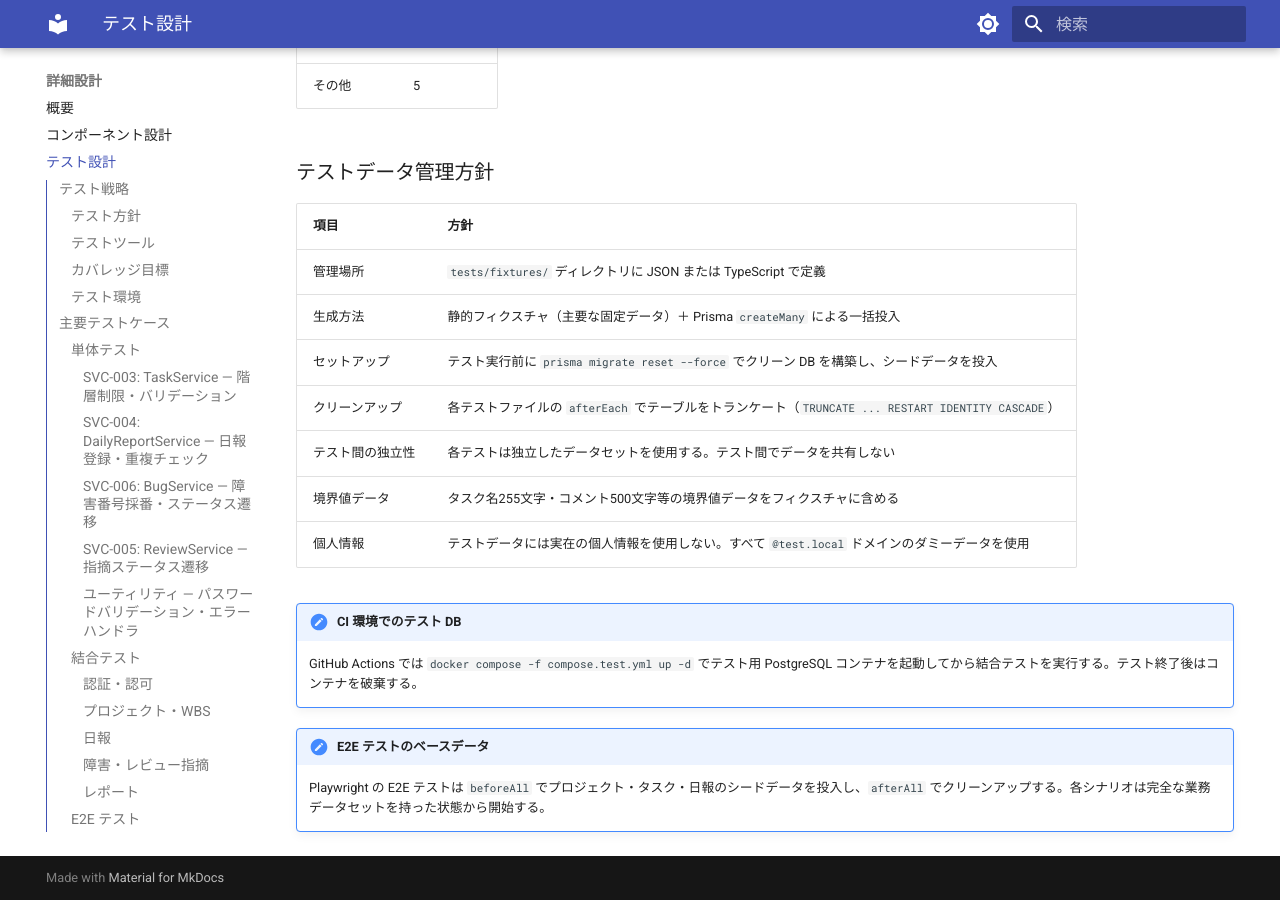
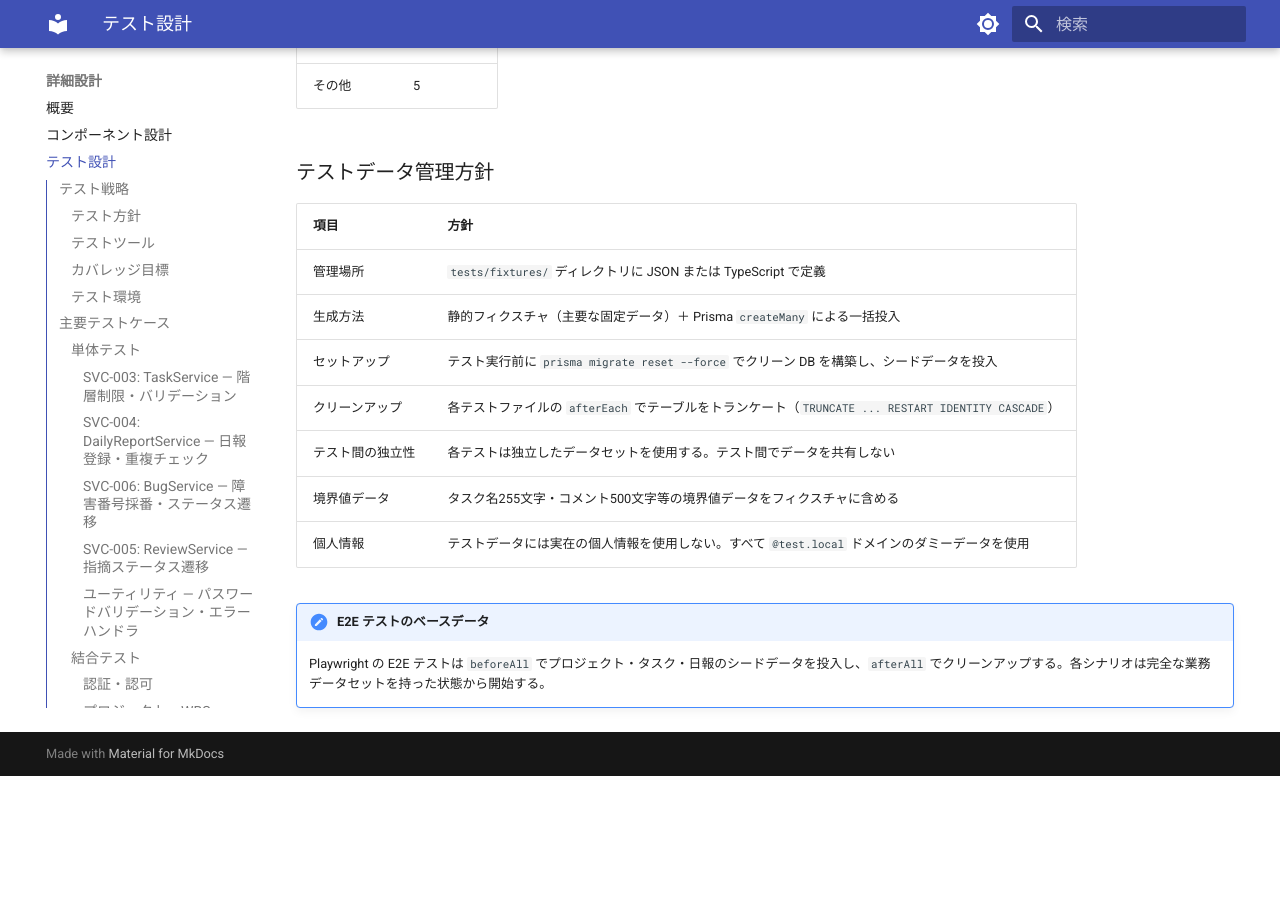
Before and after one commit to hashimoto-tomoya/ProjectHub, an MkDocs documentation site: the page built from docs/04-detailed-design/testing.md, in a window 1280 px wide and 900 px high, scrolled down 9759 px. Built offline with MkDocs 1.6.1 and Material for MkDocs 9.7.7, drawn with Linux system fonts in a browser that asks for light colours; after the commit the page ends 10535 px from its top, so only the background shows below that; some of the changed text lies outside the part shown.

Commit message:
結合テストをCI対象から除外しローカル実行のみに変更
Co-Authored-By: Claude Sonnet 4.6 <noreply@anthropic.com>

````diff
--- a/docs/04-detailed-design/testing.md
+++ b/docs/04-detailed-design/testing.md
@@ -21,7 +21,7 @@
 | テストレベル | 目的 | 主な対象 | 実行タイミング |
 |-------------|------|---------|--------------|
 | 単体テスト | ビジネスロジック・バリデーションの正確性検証 | サービス層・ユーティリティ | コミット時（pre-commit hook） |
-| 結合テスト | API エンドポイント・DB 連携の正確性検証 | Next.js API Routes → Prisma → テスト DB | PR 作成時（CI） |
+| 結合テスト | API エンドポイント・DB 連携の正確性検証 | Next.js API Routes → Prisma → テスト DB | 手動実行（ローカル環境のみ） |
 | E2E テスト | 主要業務シナリオの動作検証 | ブラウザ操作 → API → DB 一連フロー | デプロイ前（CI） |
 
 ### テストツール
@@ -53,7 +53,7 @@
 | DB セットアップ | テスト実行前に `prisma migrate reset --force` でクリーン DB を構築 |
 | テスト間分離 | 各テストファイル実行後にテーブルをトランケート（`beforeEach` でシードデータを再投入） |
 | 外部依存 | 外部サービスなし（本システムは外部連携なし）。NextAuth.js のセッション検証はモック化 |
-| CI/CD | GitHub Actions で PR 時に単体・結合テストを実行。E2E はデプロイ前の自動実行 |
+| CI/CD | GitHub Actions でコミット時に単体テストを実行。E2E はデプロイ前の自動実行。結合テストはローカル環境でのみ実行する |
 
 ```yaml
 # テスト実行コマンド
@@ -285,8 +285,5 @@ npm run test:cov      # カバレッジレポート生成
 | 境界値データ | タスク名255文字・コメント500文字等の境界値データをフィクスチャに含める |
 | 個人情報 | テストデータには実在の個人情報を使用しない。すべて `@test.local` ドメインのダミーデータを使用 |
 
-!!! note "CI 環境でのテスト DB"
-    GitHub Actions では `docker compose -f compose.test.yml up -d` でテスト用 PostgreSQL コンテナを起動してから結合テストを実行する。テスト終了後はコンテナを破棄する。
-
 !!! note "E2E テストのベースデータ"
     Playwright の E2E テストは `beforeAll` でプロジェクト・タスク・日報のシードデータを投入し、`afterAll` でクリーンアップする。各シナリオは完全な業務データセットを持った状態から開始する。
````
